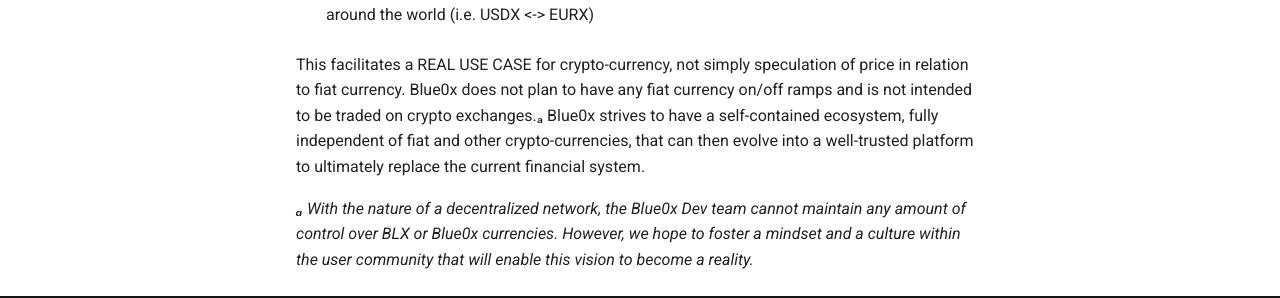
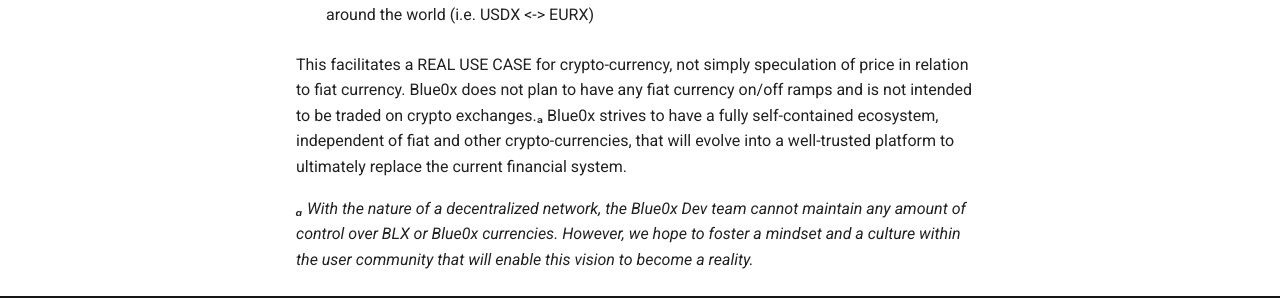
Before and after one commit to theBlue0x/docs, an MkDocs documentation site: the page built from docs/learn_more/index.md, in a window 1280 px wide. Shown: the part 563-861 px from the top of the page. Built offline with MkDocs 1.6.1 and Material for MkDocs 9.7.7, drawn with Linux system fonts in a browser that asks for light colours.

Commit message:
Update index.md

```diff
--- a/docs/learn_more/index.md
+++ b/docs/learn_more/index.md
@@ -11,7 +11,7 @@
 
 * Blue0x [EXCHANGE](exchange.md) | exchange your native Blue0x currency with other Blue0x currencies around the world (i.e. USDX <-> EURX)
 
-This facilitates a REAL USE CASE for crypto-currency, not simply speculation of price in relation to fiat currency.  Blue0x does not plan to have any fiat currency on/off ramps and is not intended to be traded on crypto exchanges.ₐ   Blue0x strives to have a self-contained ecosystem, fully independent of fiat and other crypto-currencies, that can then evolve into a well-trusted platform to ultimately replace the current financial system.
+This facilitates a REAL USE CASE for crypto-currency, not simply speculation of price in relation to fiat currency.  Blue0x does not plan to have any fiat currency on/off ramps and is not intended to be traded on crypto exchanges.ₐ   Blue0x strives to have a fully self-contained ecosystem, independent of fiat and other crypto-currencies, that will evolve into a well-trusted platform to ultimately replace the current financial system.
 
 
 *ₐ With the nature of a decentralized network, the Blue0x Dev team cannot maintain any amount of control over BLX or Blue0x currencies.  However, we hope to foster a mindset and a culture within the user community that will enable this vision to become a reality.*
```
